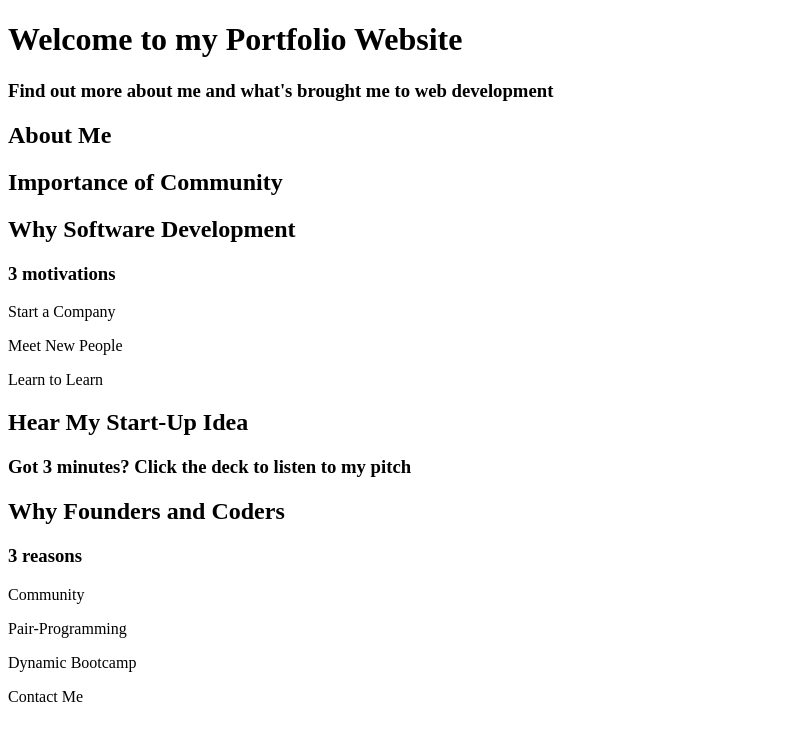
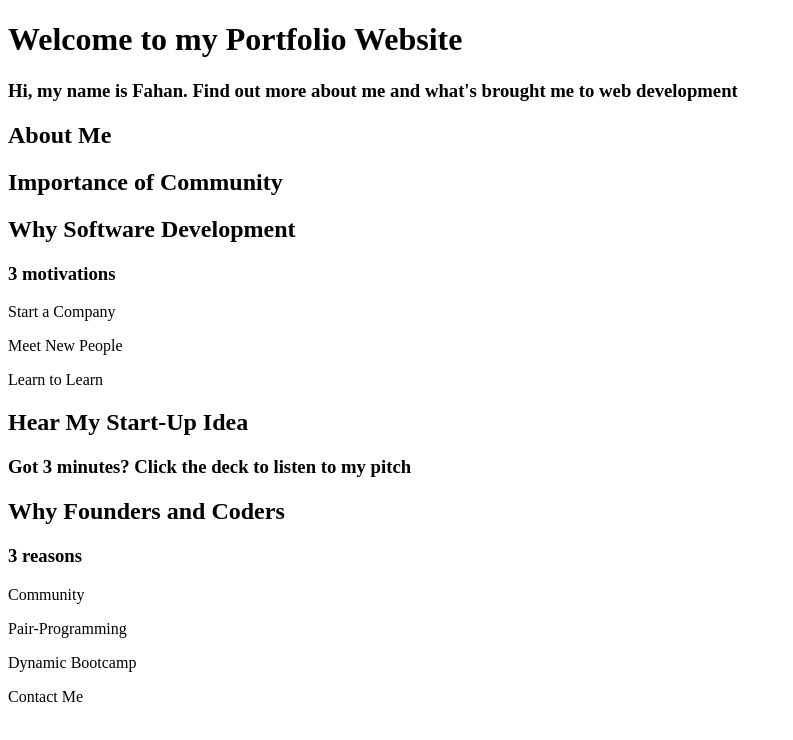
Before and after one commit to fahanibrahimhashi/FIH-portfoliowebsite, a plain HTML site: page index.html in a window 1280 px wide. Shown: the whole page, without its empty margins (0-793 px from the left). Drawn offline with Linux system fonts and the light colour scheme.

Commit message:
HTML structure

```diff
--- a/index.html
+++ b/index.html
@@ -12,7 +12,7 @@
     <body>
         <header>
             <h1>Welcome to my Portfolio Website</h1>
-            <h3>Find out more about me and what's brought me to web development</h3>
+            <h3>Hi, my name is Fahan. Find out more about me and what's brought me to web development</h3>
         </header>
         <main>
             <section class="about">
```
